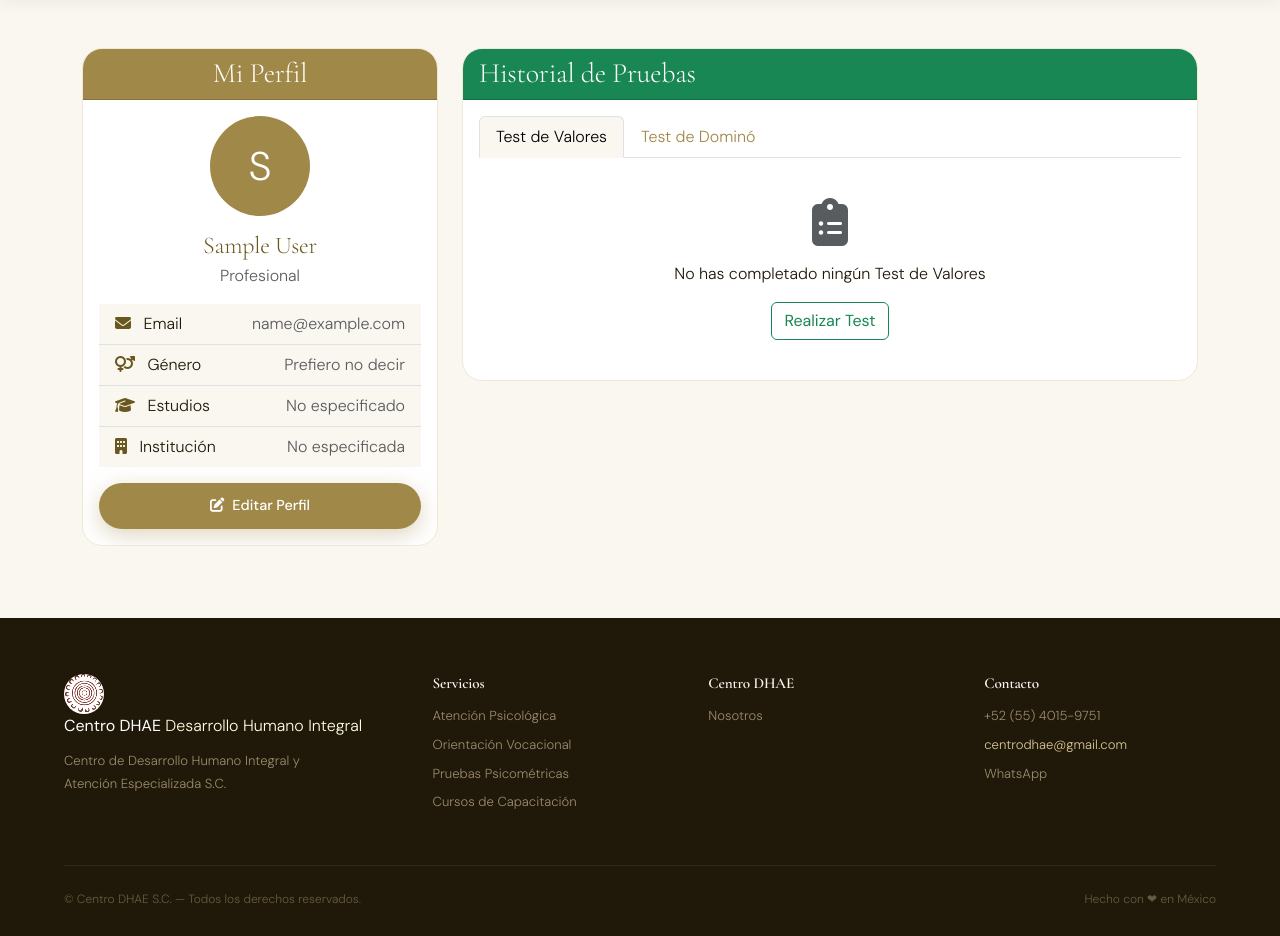
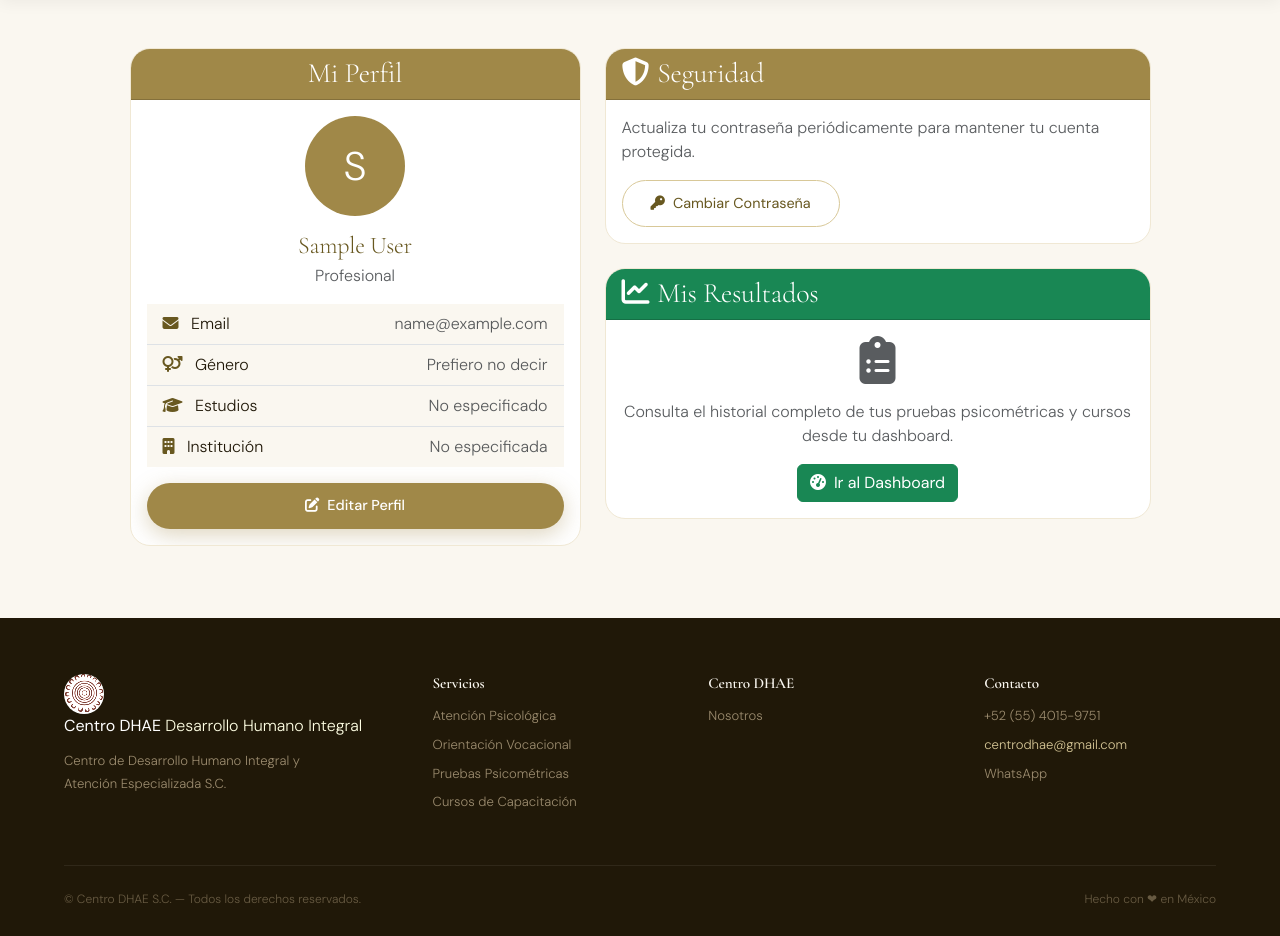
Before and after one commit to MetalFKingRawner/Centro-DHAE, a Django app: page /usuarios/profile/ in a window 1280 px wide. Shown: the part 68-1004 px from the top of the page. Run offline with Django 5.2, Linux system fonts and the light colour scheme; the visitor is signed in with stand-in values (Sample User, id 1); data comes from the database, SQL or seed files in the repository; data that the repository does not hold is empty.

Commit message:
Update profile.html

```diff
--- a/templates/users/profile.html
+++ b/templates/users/profile.html
@@ -5,8 +5,8 @@
 
 {% block content %}
 <div class="container my-5">
-    <div class="row">
-        <div class="col-md-4 mb-4">
+    <div class="row justify-content-center">
+        <div class="col-lg-5 mb-4">
             <!-- Tarjeta de Perfil -->
             <div class="card shadow-sm">
                 <div class="card-header bg-primary text-white text-center">
@@ -49,135 +49,161 @@
             </div>
         </div>
 
-        <div class="col-md-8">
-            <!-- Historial de Pruebas -->
-            <div class="card shadow-sm mb-4">
-                <div class="card-header bg-success text-white">
-                    <h3 class="card-title mb-0">Historial de Pruebas</h3>
+        <div class="col-lg-6 mb-4">
+            <!-- Tarjeta de Seguridad -->
+            <div class="card shadow-sm">
+                <div class="card-header bg-primary text-white">
+                    <h3 class="card-title mb-0"><i class="fas fa-shield-alt me-2"></i>Seguridad</h3>
                 </div>
                 <div class="card-body">
-                    <ul class="nav nav-tabs mb-3" id="pruebasTab" role="tablist">
-                        <li class="nav-item" role="presentation">
-                            <button class="nav-link active" id="valores-tab" data-bs-toggle="tab"
-                                    data-bs-target="#valores" type="button" role="tab">
-                                Test de Valores
+                    <p class="text-muted mb-3">Actualiza tu contraseña periódicamente para mantener tu cuenta protegida.</p>
+                    <button type="button" class="btn btn-outline-primary" data-bs-toggle="modal" data-bs-target="#passwordModal">
+                        <i class="fas fa-key me-2"></i>Cambiar Contraseña
                     </button>
-                        </li>
-                        <li class="nav-item" role="presentation">
-                            <button class="nav-link" id="domino-tab" data-bs-toggle="tab"
-                                    data-bs-target="#domino" type="button" role="tab">
-                                Test de Dominó
-                            </button>
-                        </li>
-                    </ul>
-
-                    <div class="tab-content" id="pruebasTabContent">
-                        <!-- Tab Test de Valores -->
-                        <div class="tab-pane fade show active" id="valores" role="tabpanel">
-                            {% if resultados_valores %}
-                            <div class="table-responsive">
-                                <table class="table table-hover">
-                                    <thead>
-                                        <tr>
-                                            <th>Fecha</th>
-                                            <th>Valor Dominante</th>
-                                            <th>Puntuaciones</th>
-                                            <th>Reporte</th>
-                                        </tr>
-                                    </thead>
-                                    <tbody>
-                                        {% for resultado in resultados_valores %}
-                                        <tr>
-                                            <td>{{ resultado.fecha_completado|date:"d M Y" }}</td>
-                                            <td class="fw-bold">{{ resultado.valor_dominante }}</td>
-                                            <td>
-                                                <div class="d-flex flex-wrap gap-1">
-                                                    <span class="badge bg-primary">T: {{ resultado.teorico }}</span>
-                                                    <span class="badge bg-success">E: {{ resultado.economico }}</span>
-                                                    <span class="badge bg-info">Es: {{ resultado.estetico }}</span>
-                                                    <span class="badge bg-warning">S: {{ resultado.social }}</span>
-                                                    <span class="badge bg-danger">P: {{ resultado.politico }}</span>
-                                                    <span class="badge bg-secondary">R: {{ resultado.religioso }}</span>
                 </div>
-                                            </td>
-                                            <td>
-                                                <a href="{% url 'tests:reporte_valores' resultado.id %}"
-                                                   class="btn btn-sm btn-outline-success">
-                                                    <i class="fas fa-download me-1"></i> Descargar
-                                                </a>
-                                            </td>
-                                        </tr>
-                                        {% endfor %}
-                                    </tbody>
-                                </table>
-                            </div>
-                            {% else %}
-                            <div class="text-center py-4">
-                                <i class="fas fa-clipboard-list fa-3x text-muted mb-3"></i>
-                                <p class="mb-0">No has completado ningún Test de Valores</p>
-                                <a href="{% url 'inicio_test_valores' %}" class="btn btn-outline-success mt-3">
-                                    Realizar Test
-                                </a>
-                            </div>
-                            {% endif %}
             </div>
 
-                        <!-- Tab Test de Dominó -->
-                        <div class="tab-pane fade" id="domino" role="tabpanel">
-                            {% if resultados_domino %}
-                            <div class="table-responsive">
-                                <table class="table table-hover">
-                                    <thead>
-                                        <tr>
-                                            <th>Fecha</th>
-                                            <th>Puntuación</th>
-                                            <th>Percentil</th>
-                                            <th>Diagnóstico</th>
-                                            <th>Reporte</th>
-                                        </tr>
-                                    </thead>
-                                    <tbody>
-                                        {% for resultado in resultados_domino %}
-                                        <tr>
-                                            <td>{{ resultado.fecha|date:"d M Y" }}</td>
-                                            <td class="fw-bold">{{ resultado.puntuacion }} pts</td>
-                                            <td>{{ resultado.percentil|floatformat }}%</td>
-                                            <td>
-                                                <span class="badge
-                                                    {% if resultado.diagnostico == 'Superior' %}bg-success
-                                                    {% elif resultado.diagnostico == 'Superior a término medio' %}bg-primary
-                                                    {% elif resultado.diagnostico == 'Término medio' %}bg-info
-                                                    {% elif resultado.diagnostico == 'Inferior al término medio' %}bg-warning
-                                                    {% else %}bg-danger
-                                                    {% endif %}">
-                                                    {{ resultado.diagnostico }}
-                                                </span>
-                                            </td>
-                                            <td>
-                                                <a href="{% url 'tests:resultados_domino' resultado.id %}"
-                                                   class="btn btn-sm btn-outline-primary">
-                                                    Ver Detalles
+            <!-- Tarjeta de Resultados -->
+            <div class="card shadow-sm mt-4">
+                <div class="card-header bg-success text-white">
+                    <h3 class="card-title mb-0"><i class="fas fa-chart-line me-2"></i>Mis Resultados</h3>
+                </div>
+                <div class="card-body text-center">
+                    <i class="fas fa-clipboard-list fa-3x text-muted mb-3"></i>
+                    <p class="text-muted mb-3">Consulta el historial completo de tus pruebas psicométricas y cursos desde tu dashboard.</p>
+                    <a href="{% url 'dashboard' %}" class="btn btn-success">
+                        <i class="fas fa-tachometer-alt me-2"></i>Ir al Dashboard
                     </a>
-                                            </td>
-                                        </tr>
-                                        {% endfor %}
-                                    </tbody>
-                                </table>
-                            </div>
-                            {% else %}
-                            <div class="text-center py-4">
-                                <i class="fas fa-clipboard-list fa-3x text-muted mb-3"></i>
-                                <p class="mb-0">No has completado ningún Test de Dominó</p>
-                                <a href="{% url 'inicio_domino' %}" class="btn btn-outline-success mt-3">
-                                    Realizar Test
-                                </a>
-                            </div>
-                            {% endif %}
                 </div>
             </div>
         </div>
     </div>
 </div>
+
+<!-- Modal: Cambiar Contraseña -->
+<div class="modal fade" id="passwordModal" tabindex="-1" aria-labelledby="passwordModalLabel" aria-hidden="true">
+    <div class="modal-dialog">
+        <div class="modal-content">
+            <form id="passwordChangeForm" novalidate>
+                {% csrf_token %}
+                <div class="modal-header bg-primary text-white">
+                    <h5 class="modal-title" id="passwordModalLabel"><i class="fas fa-key me-2"></i>Cambiar Contraseña</h5>
+                    <button type="button" class="btn-close btn-close-white" data-bs-dismiss="modal" aria-label="Close"></button>
+                </div>
+                <div class="modal-body">
+                    <div id="passwordFormAlert" class="alert alert-danger d-none" role="alert"></div>
+
+                    <div class="mb-3">
+                        <label for="old_password" class="form-label">Contraseña actual</label>
+                        <input type="password" class="form-control" id="old_password" name="old_password" autocomplete="current-password" required>
+                        <div class="invalid-feedback" id="error_old_password"></div>
+                    </div>
+
+                    <div class="mb-3">
+                        <label for="new_password1" class="form-label">Nueva contraseña</label>
+                        <input type="password" class="form-control" id="new_password1" name="new_password1" autocomplete="new-password" required>
+                        <div class="invalid-feedback" id="error_new_password1"></div>
+                    </div>
+
+                    <div class="mb-3">
+                        <label for="new_password2" class="form-label">Confirmar nueva contraseña</label>
+                        <input type="password" class="form-control" id="new_password2" name="new_password2" autocomplete="new-password" required>
+                        <div class="invalid-feedback" id="error_new_password2"></div>
                     </div>
                 </div>
+                <div class="modal-footer">
+                    <button type="button" class="btn btn-secondary" data-bs-dismiss="modal">Cancelar</button>
+                    <button type="submit" class="btn btn-primary" id="passwordSubmitBtn">
+                        <i class="fas fa-save me-2"></i>Guardar Cambios
+                    </button>
+                </div>
+            </form>
+        </div>
+    </div>
+</div>
+
+<script>
+document.addEventListener('DOMContentLoaded', function () {
+    const form = document.getElementById('passwordChangeForm');
+    const alertBox = document.getElementById('passwordFormAlert');
+    const submitBtn = document.getElementById('passwordSubmitBtn');
+    const fieldIds = ['old_password', 'new_password1', 'new_password2'];
+    const modalEl = document.getElementById('passwordModal');
+
+    function resetFormState() {
+        alertBox.classList.add('d-none');
+        alertBox.classList.remove('alert-success');
+        alertBox.classList.add('alert-danger');
+        alertBox.textContent = '';
+        fieldIds.forEach(function (field) {
+            document.getElementById(field).classList.remove('is-invalid');
+            document.getElementById('error_' + field).textContent = '';
+        });
+    }
+
+    modalEl.addEventListener('hidden.bs.modal', function () {
+        form.reset();
+        resetFormState();
+    });
+
+    form.addEventListener('submit', function (e) {
+        e.preventDefault();
+        resetFormState();
+
+        submitBtn.disabled = true;
+        const originalBtnHtml = submitBtn.innerHTML;
+        submitBtn.innerHTML = '<span class="spinner-border spinner-border-sm me-2"></span>Guardando...';
+
+        const formData = new FormData(form);
+
+        fetch("{% url 'change_password_ajax' %}", {
+            method: 'POST',
+            headers: { 'X-Requested-With': 'XMLHttpRequest' },
+            body: formData
+        })
+        .then(function (response) {
+            return response.json().then(function (data) {
+                return { status: response.status, data: data };
+            });
+        })
+        .then(function (result) {
+            if (result.status === 200 && result.data.success) {
+                alertBox.classList.remove('d-none', 'alert-danger');
+                alertBox.classList.add('alert-success');
+                alertBox.textContent = result.data.message;
+                form.reset();
+                setTimeout(function () {
+                    bootstrap.Modal.getInstance(modalEl).hide();
+                }, 1500);
+            } else {
+                const errors = result.data.errors || {};
+                Object.keys(errors).forEach(function (field) {
+                    const messages = errors[field].map(function (err) {
+                        return err.message || err;
+                    }).join(' ');
+
+                    const input = document.getElementById(field);
+                    const errorDiv = document.getElementById('error_' + field);
+
+                    if (input && errorDiv) {
+                        input.classList.add('is-invalid');
+                        errorDiv.textContent = messages;
+                    } else {
+                        alertBox.classList.remove('d-none');
+                        alertBox.textContent = messages;
+                    }
+                });
+            }
+        })
+        .catch(function () {
+            alertBox.classList.remove('d-none');
+            alertBox.textContent = 'Ocurrió un error inesperado. Intenta nuevamente.';
+        })
+        .finally(function () {
+            submitBtn.disabled = false;
+            submitBtn.innerHTML = originalBtnHtml;
+        });
+    });
+});
+</script>
 {% endblock %}
```
Lines whose indentation alone changed are shown as unchanged.
